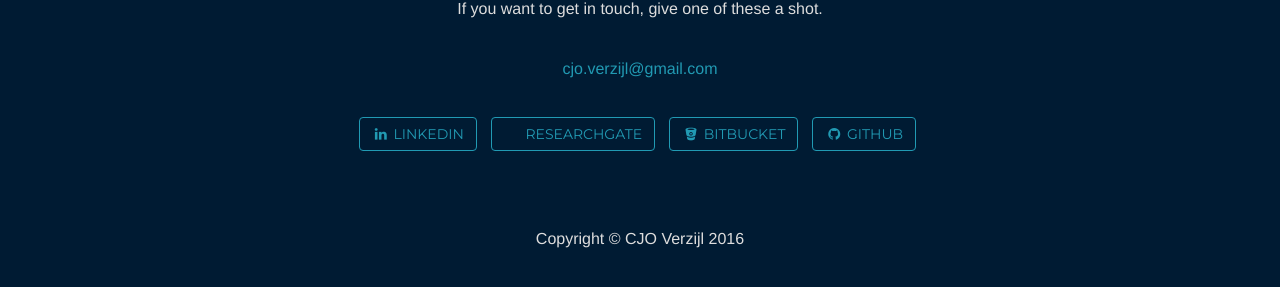
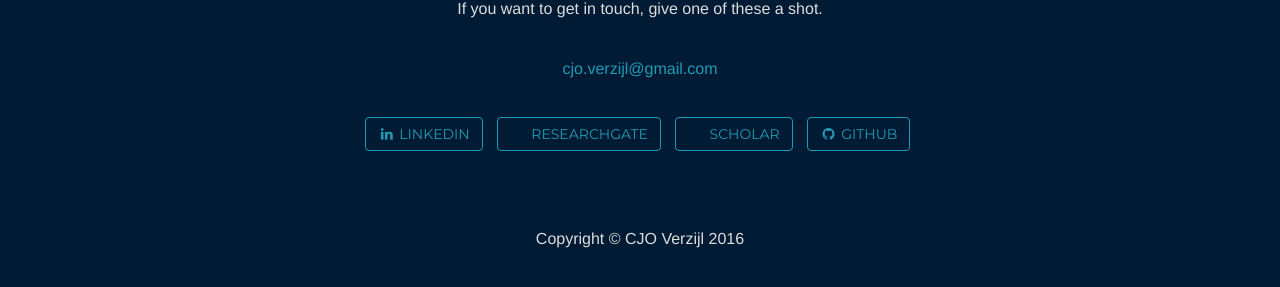
Before and after one commit to cjoverzijl/cjoverzijl.github.io, a Jekyll site: the page built from index.html, in a window 1280 px wide and 900 px high, scrolled down 2631 px. Shown: the part 599-886 px from the top of the window. Built offline with Jekyll 4.4.1, drawn with Linux system fonts in a browser that asks for light colours.

Commit message:
tuning margin and removing empty bitbucket link to redirect to google scholar

```diff
--- a/_config.yml
+++ b/_config.yml
@@ -19,8 +19,8 @@ social:
     url: http://www.linkedin.com/in/ChristopherVerzijl
   - title: researchgate
     url: https://www.researchgate.net/profile/Christopher_Verzijl
-  - title: bitbucket
-    url: http://bitbucket.org/cjoverzijl
+  - title: scholar
+    url: https://scholar.google.nl/citations?user=lSSmi6wAAAAJ&hl=en
   - title: github
     url: https://github.com/cjoverzijl
 
--- a/_includes/css/grayscale.css
+++ b/_includes/css/grayscale.css
@@ -259,7 +259,7 @@ a:focus {
 .projects-section {
     width: 100%;
     padding: 50px;
-    margin-bottom: 150px;
+    margin-bottom: 100px;
     color: #fff;
     background-color: {{ site.color.primary-dark }};
     -webkit-background-size: cover;
@@ -270,7 +270,7 @@ a:focus {
 .about-section {
     width: 100%;
     padding: 50px;
-    margin-bottom: 150px;
+    margin-bottom: 100px;
 }
 .science-list {
     width: 100%;
```
